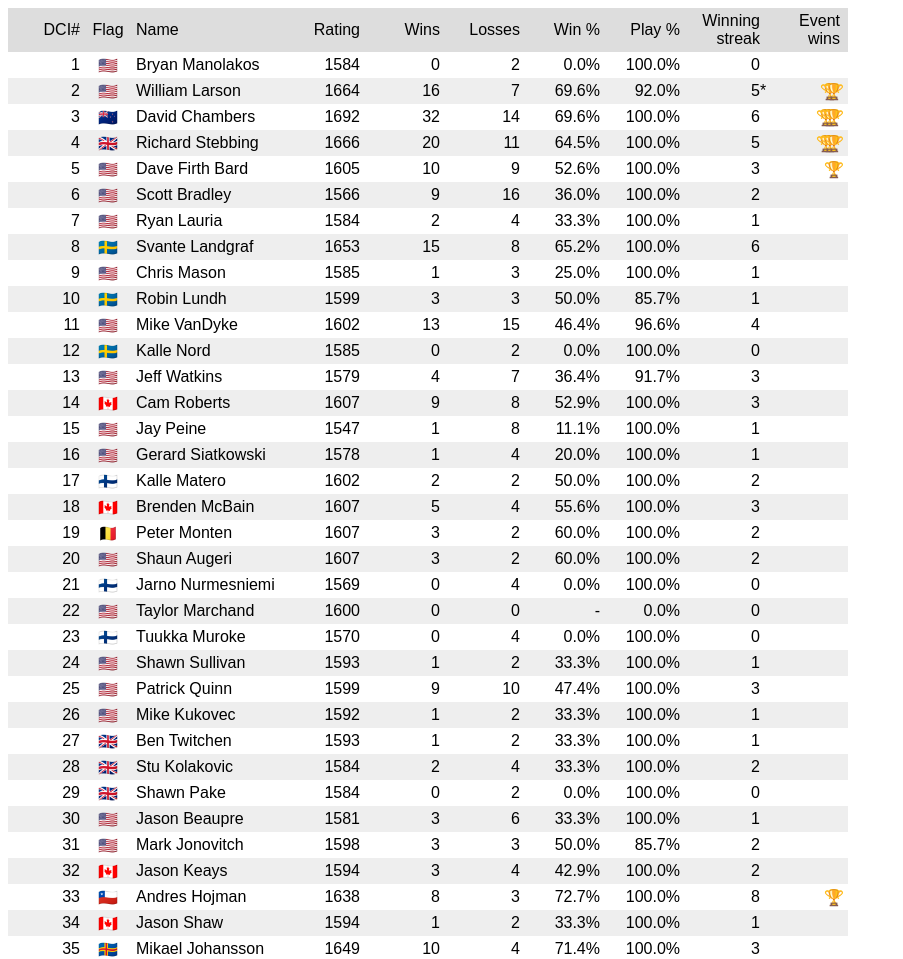
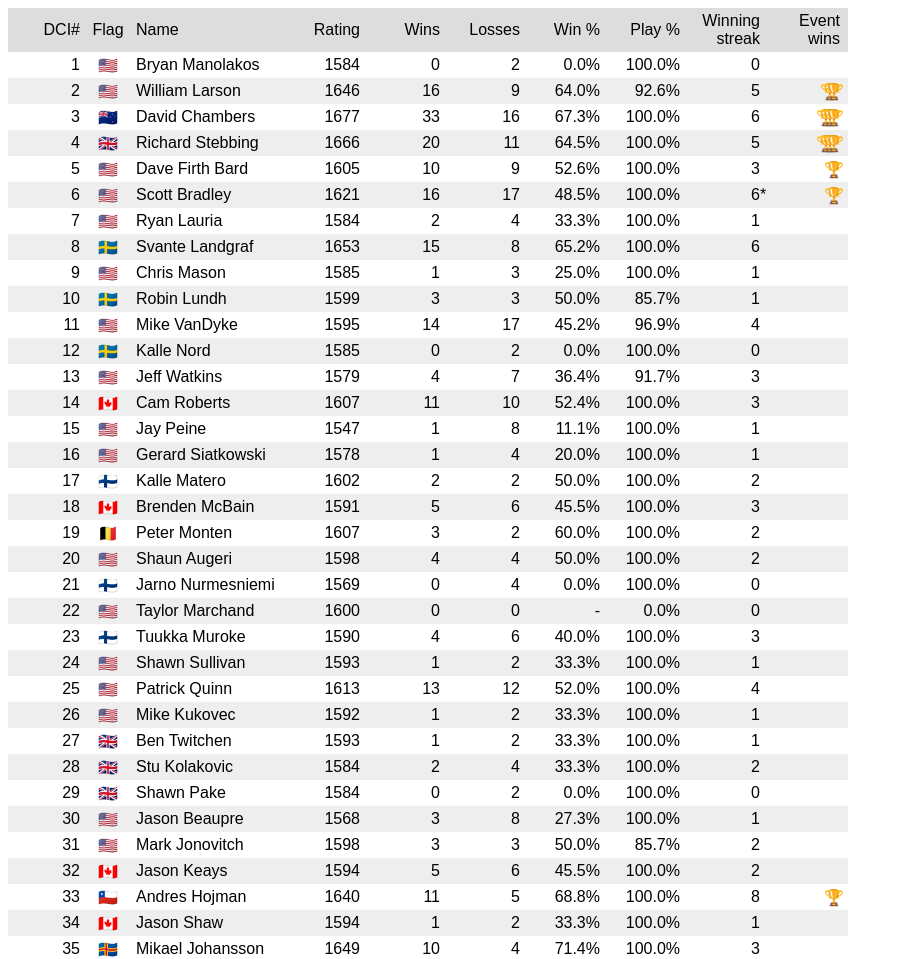
Before and after one commit to davidchambers/iceagemagic.com, a website: page public/players/index.html in a window 1280 px wide. Shown: the top 959 px of the page, without its empty margins (0-903 px from the left). Drawn offline with Linux system fonts and the light colour scheme; a web font is replaced by a local one.

Commit message:
Ice Age XI

```diff
--- a/public/players/index.html
+++ b/public/players/index.html
@@ -81,22 +81,22 @@
           <td>2</td>
           <td>🇺🇸</td>
           <td>William Larson</td>
-          <td>1664</td>
+          <td>1646</td>
           <td>16</td>
-          <td>7</td>
-          <td>69.6%</td>
-          <td title="2 drops">92.0%</td>
-          <td class="unbroken">5</td>
+          <td>9</td>
+          <td>64.0%</td>
+          <td title="2 drops">92.6%</td>
+          <td>5</td>
           <td>🏆🏆</td>
         </tr>
         <tr>
           <td>3</td>
           <td>🇳🇿</td>
           <td>David Chambers</td>
-          <td>1692</td>
-          <td>32</td>
-          <td>14</td>
-          <td>69.6%</td>
+          <td>1677</td>
+          <td>33</td>
+          <td>16</td>
+          <td>67.3%</td>
           <td title="0 drops">100.0%</td>
           <td>6</td>
           <td>🏆🏆🏆</td>
@@ -129,13 +129,13 @@
           <td>6</td>
           <td>🇺🇸</td>
           <td>Scott Bradley</td>
-          <td>1566</td>
-          <td>9</td>
+          <td>1621</td>
           <td>16</td>
-          <td>36.0%</td>
+          <td>17</td>
+          <td>48.5%</td>
           <td title="0 drops">100.0%</td>
-          <td>2</td>
-          <td></td>
+          <td class="unbroken">6</td>
+          <td>🏆</td>
         </tr>
         <tr>
           <td>7</td>
@@ -189,11 +189,11 @@
           <td>11</td>
           <td>🇺🇸</td>
           <td>Mike VanDyke</td>
-          <td>1602</td>
-          <td>13</td>
-          <td>15</td>
-          <td>46.4%</td>
-          <td title="1 drop">96.6%</td>
+          <td>1595</td>
+          <td>14</td>
+          <td>17</td>
+          <td>45.2%</td>
+          <td title="1 drop">96.9%</td>
           <td>4</td>
           <td></td>
         </tr>
@@ -226,9 +226,9 @@
           <td>🇨🇦</td>
           <td>Cam Roberts</td>
           <td>1607</td>
-          <td>9</td>
-          <td>8</td>
-          <td>52.9%</td>
+          <td>11</td>
+          <td>10</td>
+          <td>52.4%</td>
           <td title="0 drops">100.0%</td>
           <td>3</td>
           <td></td>
@@ -273,10 +273,10 @@
           <td>18</td>
           <td>🇨🇦</td>
           <td>Brenden McBain</td>
-          <td>1607</td>
+          <td>1591</td>
           <td>5</td>
-          <td>4</td>
-          <td>55.6%</td>
+          <td>6</td>
+          <td>45.5%</td>
           <td title="0 drops">100.0%</td>
           <td>3</td>
           <td></td>
@@ -297,10 +297,10 @@
           <td>20</td>
           <td>🇺🇸</td>
           <td>Shaun Augeri</td>
-          <td>1607</td>
-          <td>3</td>
-          <td>2</td>
-          <td>60.0%</td>
+          <td>1598</td>
+          <td>4</td>
+          <td>4</td>
+          <td>50.0%</td>
           <td title="0 drops">100.0%</td>
           <td>2</td>
           <td></td>
@@ -333,12 +333,12 @@
           <td>23</td>
           <td>🇫🇮</td>
           <td>Tuukka Muroke</td>
-          <td>1570</td>
-          <td>0</td>
+          <td>1590</td>
           <td>4</td>
-          <td>0.0%</td>
+          <td>6</td>
+          <td>40.0%</td>
           <td title="0 drops">100.0%</td>
-          <td>0</td>
+          <td>3</td>
           <td></td>
         </tr>
         <tr>
@@ -357,12 +357,12 @@
           <td>25</td>
           <td>🇺🇸</td>
           <td>Patrick Quinn</td>
-          <td>1599</td>
-          <td>9</td>
-          <td>10</td>
-          <td>47.4%</td>
+          <td>1613</td>
+          <td>13</td>
+          <td>12</td>
+          <td>52.0%</td>
           <td title="0 drops">100.0%</td>
-          <td>3</td>
+          <td>4</td>
           <td></td>
         </tr>
         <tr>
@@ -417,10 +417,10 @@
           <td>30</td>
           <td>🇺🇸</td>
           <td>Jason Beaupre</td>
-          <td>1581</td>
+          <td>1568</td>
           <td>3</td>
-          <td>6</td>
-          <td>33.3%</td>
+          <td>8</td>
+          <td>27.3%</td>
           <td title="0 drops">100.0%</td>
           <td>1</td>
           <td></td>
@@ -442,9 +442,9 @@
           <td>🇨🇦</td>
           <td>Jason Keays</td>
           <td>1594</td>
-          <td>3</td>
-          <td>4</td>
-          <td>42.9%</td>
+          <td>5</td>
+          <td>6</td>
+          <td>45.5%</td>
           <td title="0 drops">100.0%</td>
           <td>2</td>
           <td></td>
@@ -453,10 +453,10 @@
           <td>33</td>
           <td>🇨🇱</td>
           <td>Andres Hojman</td>
-          <td>1638</td>
-          <td>8</td>
-          <td>3</td>
-          <td>72.7%</td>
+          <td>1640</td>
+          <td>11</td>
+          <td>5</td>
+          <td>68.8%</td>
           <td title="0 drops">100.0%</td>
           <td>8</td>
           <td>🏆</td>
@@ -633,12 +633,12 @@
           <td>48</td>
           <td>🇺🇸</td>
           <td>Jon Dittert</td>
-          <td>1602</td>
-          <td>2</td>
-          <td>2</td>
+          <td>1603</td>
+          <td>4</td>
+          <td>4</td>
           <td>50.0%</td>
           <td title="0 drops">100.0%</td>
-          <td>1</td>
+          <td>2</td>
           <td></td>
         </tr>
         <tr>
@@ -677,6 +677,42 @@
           <td>0</td>
           <td></td>
         </tr>
+        <tr>
+          <td>52</td>
+          <td>🇵🇹</td>
+          <td>João D. Moreira</td>
+          <td>1609</td>
+          <td>3</td>
+          <td>2</td>
+          <td>60.0%</td>
+          <td title="0 drops">100.0%</td>
+          <td>2</td>
+          <td></td>
+        </tr>
+        <tr>
+          <td>53</td>
+          <td>🇸🇪</td>
+          <td>Kristoffer Akerö</td>
+          <td>1592</td>
+          <td>1</td>
+          <td>2</td>
+          <td>33.3%</td>
+          <td title="0 drops">100.0%</td>
+          <td>1</td>
+          <td></td>
+        </tr>
+        <tr>
+          <td>54</td>
+          <td>🇸🇪</td>
+          <td>Dennis Hankvist</td>
+          <td>1584</td>
+          <td>0</td>
+          <td>2</td>
+          <td>0.0%</td>
+          <td title="0 drops">100.0%</td>
+          <td>0</td>
+          <td></td>
+        </tr>
       </tbody>
     </table>
   </body>
```
Also changed, not shown: src/data/events.js (+37 -0 lines), src/data/players.js (+18 -0 lines).
